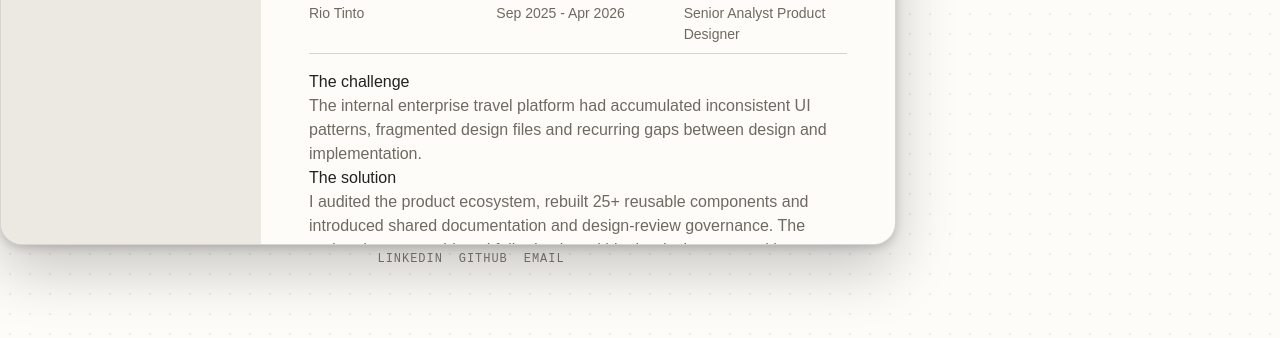
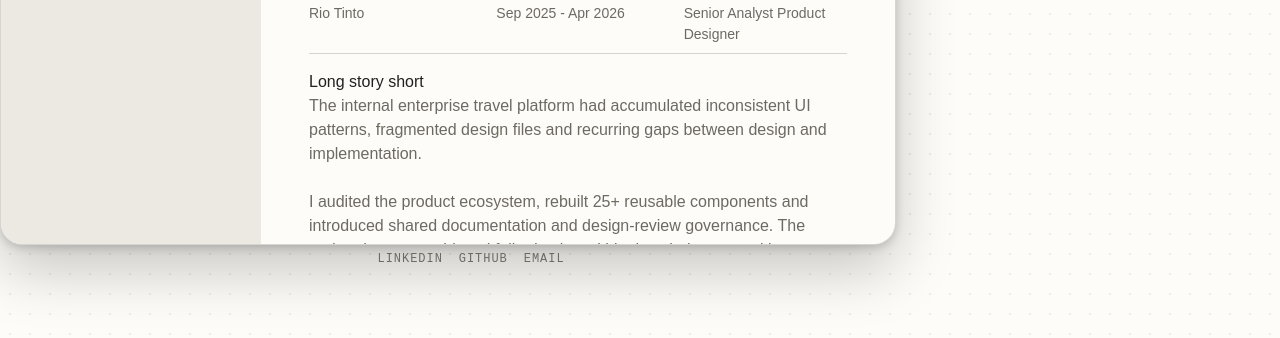
Before and after one commit to ellenWang918/ellen-portfolio, a Next.js app: page /experience/design-system-palms in a window 1280 px wide. Shown: the part 596-934 px from the top of the page. Built offline with nearby package versions, Linux system fonts and the light colour scheme.

Commit message:
minor description update

```diff
--- a/src/app/globals.css
+++ b/src/app/globals.css
@@ -1,6 +1,6 @@
 @import "tailwindcss";
 @import "@fontsource/alata/400.css";
-@import "@fontsource/ibm-plex-mono/500.css";
+@import "@fontsource/ibm-plex-mono/400.css";
 @import "@fontsource/ibm-plex-sans/400.css";
 @import "../styles/motion.css";
 
@@ -693,7 +693,7 @@ a:focus-visible {
 .desktop-window__content { position: relative; overflow-y: auto; padding: 48px; }
 .experience-modal h2 { margin: 0; color: #1A1A18; font-family: Alata, Arial, Helvetica, sans-serif; font-size: 18px; font-style: normal; font-weight: 400; line-height: normal; }
 .experience-modal__tags { display: flex; flex-wrap: wrap; gap: 8px; margin: 0 0 8px; padding: 0; list-style: none; }
-.tag { display: flex; padding: 4px; justify-content: center; align-items: center; gap: 10px; border-radius: 4px; border: 1px solid var(--secondary, #6E6A62); color: var(--secondary, #6E6A62); font-family: "IBM Plex Mono", monospace; font-size: 11px; font-style: normal; font-weight: 500; line-height: normal; text-transform: uppercase; }
+.tag { display: flex; padding: 4px; justify-content: center; align-items: center; gap: 10px; border-radius: 4px; border: 1px solid var(--secondary, #6E6A62); color: var(--secondary, #6E6A62); font-family: "IBM Plex Mono", monospace; font-size: 11px; font-style: normal; font-weight: 400; line-height: normal; text-transform: uppercase; }
 .experience-modal__tags + h2 { margin-top: 0; }
 .experience-modal__summary { margin: 0; color: var(--secondary, #6E6A62); font-family: "IBM Plex Sans", Arial, Helvetica, sans-serif; font-size: 16px; font-style: normal; font-weight: 400; line-height: 150%; }
 .experience-modal__hero { display: block; width: calc(100% + 96px); max-width: none; height: auto; max-height: none; margin: -48px -48px 28px; object-fit: cover; background: #212121; }
--- a/src/content/projects.ts
+++ b/src/content/projects.ts
@@ -48,12 +48,9 @@ export const projects: readonly Project[] = [
       { label: "Title", value: "Senior Analyst Product Designer" },
     ],
     story: {
-      header: "The challenge",
+      header: "Long story short",
       content:
-        "The internal enterprise travel platform had accumulated inconsistent UI patterns, fragmented design files and recurring gaps between design and implementation.",
-      subheader: "The solution",
-      subcontent:
-        "I audited the product ecosystem, rebuilt 25+ reusable components and introduced shared documentation and design-review governance. The updated system achieved full adoption within the design team, with no further implementation misalignment observed after the review process was introduced.\n\nMore details are coming soon.",
+        "The internal enterprise travel platform had accumulated inconsistent UI patterns, fragmented design files and recurring gaps between design and implementation. \n \n I audited the product ecosystem, rebuilt 25+ reusable components and introduced shared documentation and design-review governance. The updated system achieved full adoption within the whole team, with no further implementation misalignment observed after the review process was introduced.\n\nMore details are coming soon.",
     },
     confidential: true,
   },
@@ -122,7 +119,7 @@ export const projects: readonly Project[] = [
     story: {
       header: "Long story short",
       content:
-        "The initiative lacked a shared understanding of its terminology, workflows and system dependencies. I introduced a collaborative alignment canvas, owned the short-term workflow and translated 12 user stories into an interactive prototype. The concept was evaluated through three usability sessions and refined for engineering handover within a ten-week engagement.\n \n More details are coming soon.",
+        "Planning information moved across multiple systems, while changing priorities required users to manually rebuild schedules. Because the specialised domain, terminology and dependencies were unfamiliar to the project team, I introduced a collaborative alignment canvas to create a shared understanding of the problem. I then owned the short-term workflow and translated 12 user stories into an interactive prototype, which was refined through three usability sessions and prepared for engineering handover. \n \n More details are coming soon.",
     },
     confidential: true,
   },
```
